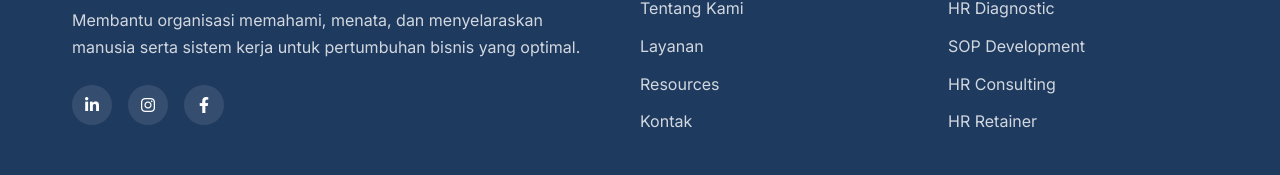
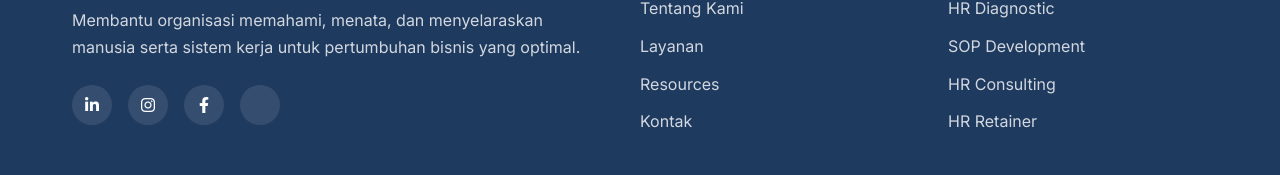
Before and after one commit to ForisaAbadijayaSejahtera/ForisaImpact, a plain HTML site: page index.html in a window 1280 px wide. Shown: the part 5407-5582 px from the top of the page. Drawn offline with nearby package versions, Linux system fonts and the light colour scheme.

Commit message:
Update index.html

```diff
--- a/index.html
+++ b/index.html
@@ -1328,6 +1328,7 @@
                     <a href="https://www.linkedin.com/in/yanto-goutama-chcm-cplc-369322223/"><i class="fab fa-linkedin-in"></i></a>
                     <a href="#"><i class="fab fa-instagram"></i></a>
                     <a href="#"><i class="fab fa-facebook-f"></i></a>
+                    <a href="https://www.forisaabadijaya.github.io/islasystems/"><i class="fab fa-ISLA"></i></a>
                 </div>
             </div>
 
```
